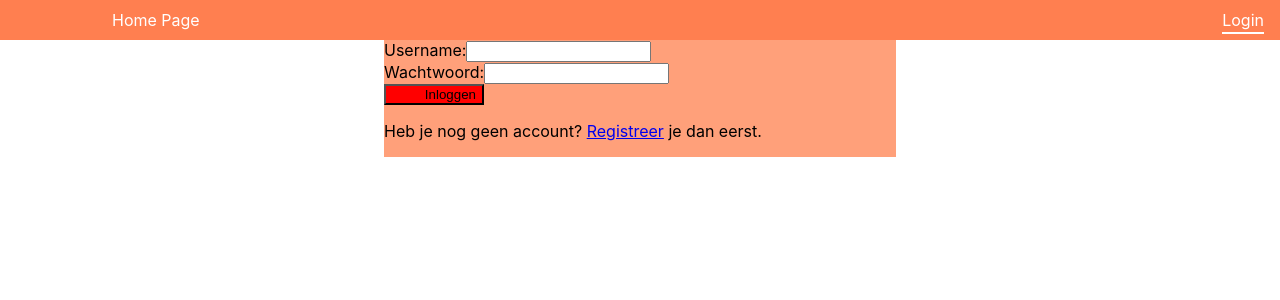
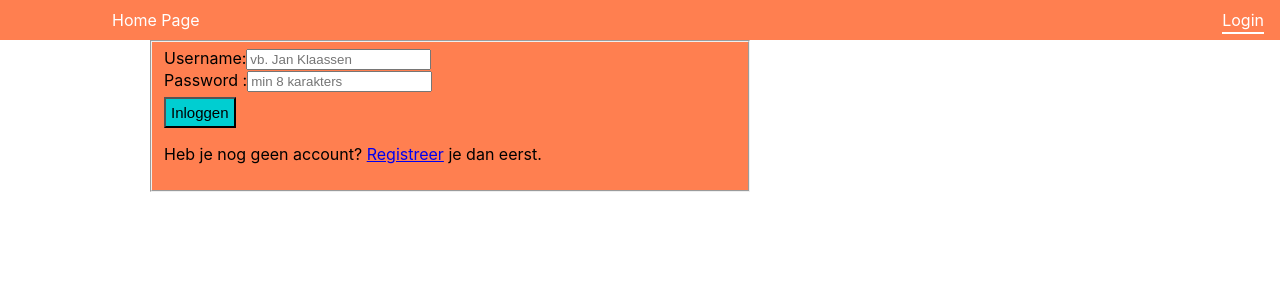
Before and after one commit to robwfranke/front-end-experiment12, a React (Create React App) app: page /login in a window 1280 px wide. Shown: the top 300 px of the page. Built offline with nearby package versions, Linux system fonts and the light colour scheme.

Commit message:
styling inlog klaar, alle passwords naar 12345678

```diff
--- a/src/pages/Home/Home.js
+++ b/src/pages/Home/Home.js
@@ -6,7 +6,7 @@ function Home() {
     return (
         <>
             <section>
-                Lotrac BV
+
                 <h2>Welkom bij Lotrac BV.</h2>
                 <p>Lotrac BV is een machinefabriek, opgericht in 1989.
                     Wij kunnen de meest uitdagende projecten, aarzel niet om met ons contact op te nemen!!
--- a/src/pages/Login/Login.js
+++ b/src/pages/Login/Login.js
@@ -10,7 +10,7 @@ import styles from "../Login/Login.module.css";
 function Login() {
     const {login} = useContext(AuthContext);
     const {role} = useContext(AuthContext);
-    const {handleSubmit, register} = useForm();
+    const {register, handleSubmit, formState: {errors}} = useForm();
     const [error, setError] = useState("");
     const [opgehaald, setOpgehaald] = useState(false)
     const history = useHistory();
@@ -36,12 +36,12 @@ function Login() {
 
         try {
             console.log("data:  ", data)
-            console.log("userNameInput:  ", data.userNameInput)
+            console.log("userNameInput:  ", data.username)
             console.log("data.password:  ", data.password)
 
 
             const dataJwt = {
-                username: data.userNameInput,
+                username: data.username,
                 password: data.password
             }
 
@@ -75,51 +75,74 @@ function Login() {
         <>
 
 
-            <div className={styles.x}>
 
-            <div className={styles.container}>
 
-                <div className={styles.submit}>
+
                     <form
                         className={styles.submit}
                         onSubmit={handleSubmit(onSubmit)}>
+
+                        <fieldset className={styles["registration-container"]}>
+
                             <label htmlFor="username-field">
                                 Username:
                                 <input
                                     type="text"
-                                id="username-field"
-                                name="userName"
-                                {...register("userNameInput")}
+
+                                    placeholder="vb. Jan Klaassen"
+                                    {...register("username", {
+                                        required: true,
+                                        minLength: {
+                                            value: 3,
+                                        }
+                                    })}
                                 />
+                                {errors.username && (
+                                    <span className={styles["alert"]}>Vul uw username in (min 3 letters)</span>
+
+                                )}
                             </label>
 
                             <label htmlFor="password-field">
-                            Wachtwoord:
+                                Password   :
                                 <input
                                     type="password"
-                                id="password-field"
-                                name="password"
-                                {...register("password")}
+                                    placeholder="min 8 karakters"
+                                    {...register("password", {
+                                        required: true,
+                                        // minLength: {
+                                        //     value: 8,
+                                        // }
+                                    })}
                                 />
+                                {errors.password && (
+                                    <span className={styles["alert"]}>Minimaal 8 karakters!</span>
+                                )}
                             </label>
                         <button
                             type="submit"
-                            className={styles.button}
+                            className={styles.submitButton}
                         >
                             Inloggen
                         </button>
+
+                            <p>Heb je nog geen account? <Link to="/registration">Registreer</Link> je dan eerst.</p>
+
+            </fieldset>
                     </form>
-                </div>
+
+
+
 
                 {opgehaald &&
                 <h1>Ingelogd!! Nu naar homepage!</h1>
                 }
 
 
-                <p>Heb je nog geen account? <Link to="/registration">Registreer</Link> je dan eerst.</p>
 
-            </div>
-            </div>
+
+
+
         </>
     );
 }
--- a/src/pages/Login/Login.module.css
+++ b/src/pages/Login/Login.module.css
@@ -1,34 +1,72 @@
-.x{
 
-   display: flex;
-    flex-direction:column;
-    width: 100%;
-    align-items: center;
-    justify-content: end;
+.registration-container {
+    width: 600px;
+    box-sizing: border-box;
+    flex-direction: column;
+    color: black;
+    background-color: coral;
+    display: flex;
+    justify-content: center;
+    height: auto;
+    align-items: flex-start;
+    margin-left: 150px;
+}
 
 
 
-}
-.container {
-    display: flex;
-    flex-direction: column;
-    box-sizing: border-box;
-    width: 40%;
-    background-color: lightsalmon;
+.alert {
+    background-color: red;
 }
 
-.submit{
-    display: flex;
-    flex-direction: column;
 
+.submitButton {
+    background-color: darkturquoise;
+    font-size: 15px;
+    margin-top: 5px;
+    padding: 5px;
 }
 
-.button{
-    display: flex;
-    /*align-content: center;*/
-    /*align-items: center;*/
-    justify-content: end;
-    width: 100px;
-    background-color: red;
 
-}
+
+
+
+
+
+
+
+
+
+/*.x{*/
+
+/*   display: flex;*/
+/*    flex-direction:column;*/
+/*    width: 100%;*/
+/*    align-items: center;*/
+/*    justify-content: end;*/
+
+
+
+/*}*/
+/*.container {*/
+/*    display: flex;*/
+/*    flex-direction: column;*/
+/*    box-sizing: border-box;*/
+/*    width: 40%;*/
+/*    background-color: lightsalmon;*/
+/*}*/
+
+/*.submit{*/
+/*    display: flex;*/
+/*    flex-direction: column;*/
+
+/*}*/
+
+/*.button{*/
+/*    display: flex;*/
+/*    !*align-content: center;*!*/
+/*    !*align-items: center;*!*/
+/*    justify-content: end;*/
+/*    width: 100px;*/
+/*    background-color: red;*/
+
+/*}*/
--- a/src/pages/Registration/Registration.js
+++ b/src/pages/Registration/Registration.js
@@ -68,17 +68,22 @@ function Registration() {
                             type="text"
 
                             placeholder="vb. Jan Klaassen"
-                            {...register("username", {required: true})}
+                            {...register("username", {
+                                required: true,
+                                minLength: {
+                                    value: 3,
+                                }
+                            })}
                         />
                         {errors.username && (
-                            <span className={styles["alert"]}>Vul uw username in</span>
+                            <span className={styles["alert"]}>Vul uw username in (min 3 letters)</span>
 
                         )}
                     </label>
 
 
                     <label htmlFor="password-field">
-                        Password:
+                        Password   :
                         <input
                             type="password"
                             placeholder="min 8 karakters"
@@ -96,7 +101,7 @@ function Registration() {
 
 
                     <label htmlFor="email-field">
-                        email:
+                        email        :
                         <input
                             type="email"
                             placeholder="vb. naam@nogwat.nl"
@@ -183,7 +188,7 @@ function Registration() {
 
                     <button
                         type="submit"
-                        className={styles["submit-button"]}
+                        className={styles.submitButton}
                     >
                         Inloggen
                     </button>
--- a/src/pages/Registration/Registration.module.css
+++ b/src/pages/Registration/Registration.module.css
@@ -7,7 +7,7 @@
     display: flex;
     justify-content: center;
     height: auto;
-    align-items: flex-end;
+    align-items: flex-start;
     margin-left: 150px;
 }
 
@@ -16,7 +16,7 @@
     background-color: red;
 }
 
-.submit-button {
+.submitButton {
     background-color: darkturquoise;
     font-size: 15px;
     margin-top: 5px;
```
Lines whose indentation alone changed are shown as unchanged.
